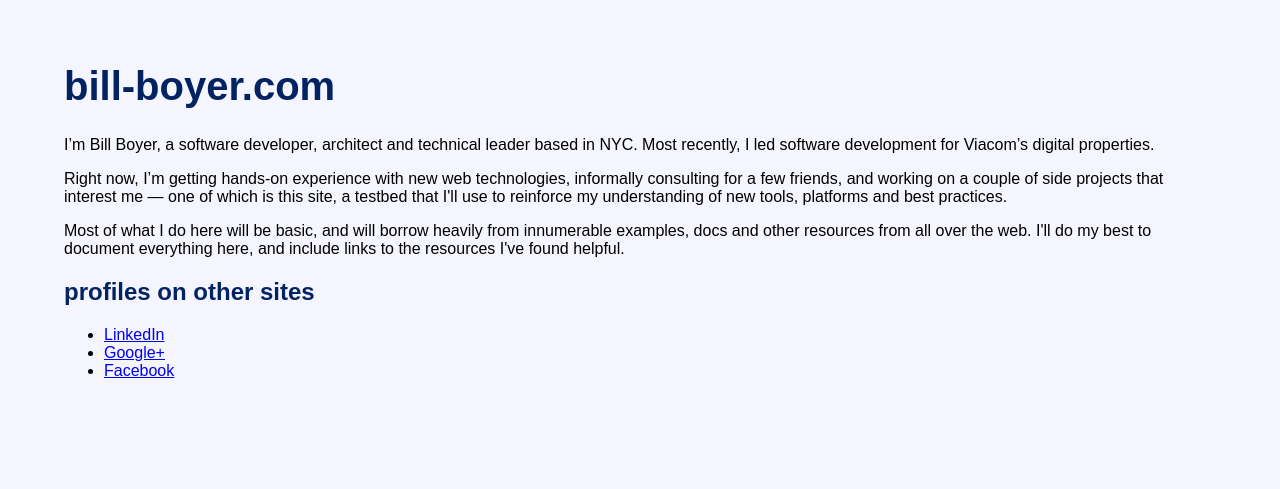
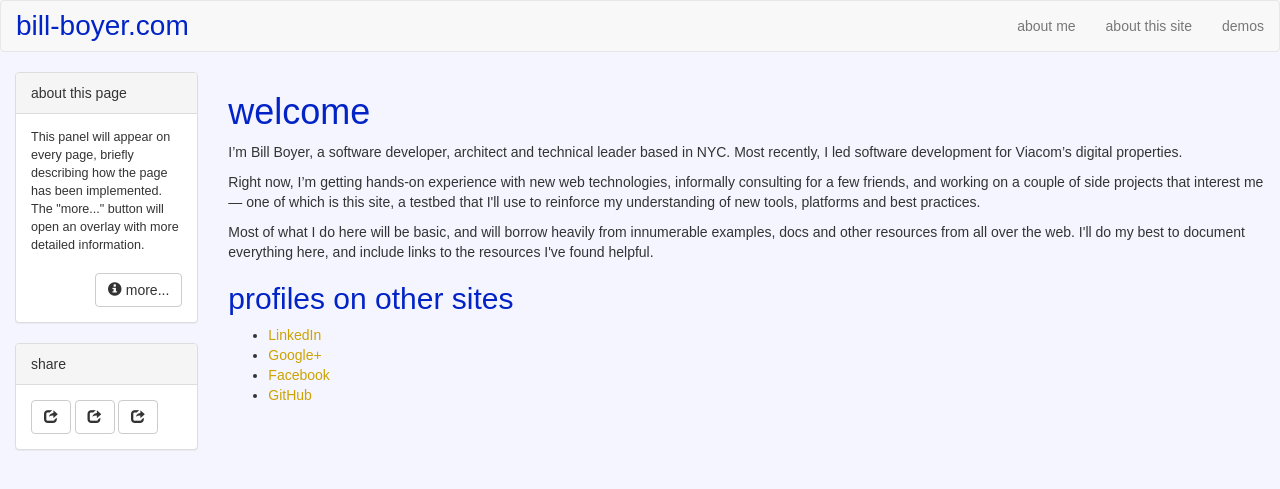
Before and after one commit to wboyer/www-bill-boyer.com, a PHP site: page / in a window 1280 px wide. Shown: the top 489 px of the page. Run offline with PHP 8.4, Linux system fonts and the light colour scheme; some libraries are stand-ins or nearby versions.

Commit message:
First Bootstrap implementation!

```diff
--- a/www/css/main.css
+++ b/www/css/main.css
@@ -1,5 +1,8 @@
 @charset "UTF-8";
 
-body {font-size: 100%; font-family: Arial, sans-serif; background-color: rgb(245,245,255); margin: 5%}
-h1 {font-size: 2.5em; color: rgb(2,35,98)}
-h2 {font-size: 1.5em; color: rgb(2,35,98)}
+body {font-family: Arial, sans-serif; background-color: rgb(245,245,255)}
+h1 {color: rgb(2,35,198)}
+h2 {color: rgb(2,35,198)}
+a {color: #cca300}
+.navbar-default .navbar-brand {font-size: 2em; color: rgb(2,35,198)}
+.panel-body {font-size: 0.9em}
--- a/www/index.html
+++ b/www/index.html
@@ -1,29 +1,104 @@
 <!doctype html>
 <html lang="en">
+
 <head prefix="og: http://ogp.me/ns#">
+
 <meta charset="UTF-8">
-<link rel="icon" href="/img/favicon.png" type="image/png" />
-<link href="/css/main.css" rel="stylesheet" type="text/css">
+<meta name="viewport" content="width=device-width">
+
 <title>bill-boyer.com</title>
 <meta name="description" content="Bill Boyer is a software developer, architect, and technical leader based in NYC.  This is his personal site." />
+<link rel="icon" href="/img/favicon.png" type="image/png" />
+
 <meta property="og:title" content="bill-boyer.com" />
 <meta property="og:description" content="Bill Boyer is a software developer, architect, and technical leader based in NYC.  This is his personal site." />
 <meta property="og:type" content="website" />
 <meta property="og:url" content="http://www.bill-boyer.com" />
 <meta property="og:image" content="http://www.bill-boyer.com/img/boyer.jpg" />
+
+<link rel="stylesheet" href="//netdna.bootstrapcdn.com/bootstrap/3.0.1/css/bootstrap.min.css">
+<link href="/css/main.css" rel="stylesheet" type="text/css">
+
 </head>
+
 <body>
-<h1>bill-boyer.com</h1>
+
+<nav class="navbar navbar-default" role="navigation">
+
+<div class="navbar-header">
+<button type="button" class="navbar-toggle" data-toggle="collapse" data-target="#navbar-collapse">
+<span class="sr-only">Toggle navigation</span>
+<span class="icon-bar"></span>
+<span class="icon-bar"></span>
+<span class="icon-bar"></span>
+</button>
+<a class="navbar-brand" href="/">bill-boyer.com</a>
+</div>
+
+<div class="collapse navbar-collapse" id="navbar-collapse">
+<ul class="nav navbar-nav navbar-right">
+<li><a href="#">about me</a></li>
+<li><a href="#">about this site</a></li>
+<li><a href="#">demos</a></li>
+</ul>
+</div>
+
+</nav>
+
+<div class="col-lg-10 col-lg-push-2">
+
+<h1>welcome</h1>
+
 <p>I’m Bill Boyer, a software developer, architect and technical leader based in NYC. Most recently, I led software development for Viacom’s digital properties.</p>
+
 <p>Right now, I’m getting hands-on experience with new web technologies, informally consulting for a few friends, and working on a couple of side projects that interest me &#8212; one of which is this site, a testbed that I'll use to reinforce my understanding of new tools, platforms and best practices.</p>
+
 <p>Most of what I do here will be basic, and will borrow heavily from innumerable examples, docs and other resources from all over the web.  I'll do my best to document everything here, and include links to the resources I've found helpful.</p>
-<p>
+
 <h2>profiles on other sites</h2>
+
 <p>
 <ul>
 <li><a href="http://www.linkedin.com/pub/william-boyer/67/93a/a99">LinkedIn</a></li>
 <li><a href="https://plus.google.com/107831511220447646083?rel=author">Google+</a></li>
 <li><a href="https://www.facebook.com/william.boyer.nyc">Facebook</a></li>
+<li><a href="https://github.com/wboyer">GitHub</a></li>
+</ul>
 </p>
+
+</div>
+
+<div class="col-lg-2 col-lg-pull-10">
+
+<div class="panel panel-default">
+<div class="panel-heading">about this page</div>
+<div class="panel-body">
+This panel will appear on every page, briefly describing how the page has been implemented.  The "more..." button will open an overlay with more detailed information.
+<br/>
+<br/>
+<button id="page-info" type="button" class="btn btn-default" style="float: right" rel="popover" data-content="coming soon"><span class="glyphicon glyphicon-info-sign"></span> more...</button>
+</div>
+</div>
+
+<div class="panel panel-default">
+<div class="panel-heading">share</div>
+<div class="panel-body">
+<button type="button" class="btn btn-default"><span class="glyphicon glyphicon-share"></span></button>
+<button type="button" class="btn btn-default"><span class="glyphicon glyphicon-share"></span></button>
+<button type="button" class="btn btn-default"><span class="glyphicon glyphicon-share"></span></button>
+</div>
+</div>
+
+</div>
+
+<script src="http://code.jquery.com/jquery.js"></script>
+<script src="http://netdna.bootstrapcdn.com/bootstrap/3.0.1/js/bootstrap.min.js"></script>
+
+<script>
+$(function (){
+$("#page-info").popover({placement: "top"});
+});
+</script>
+
 </body>
 </html>
```
